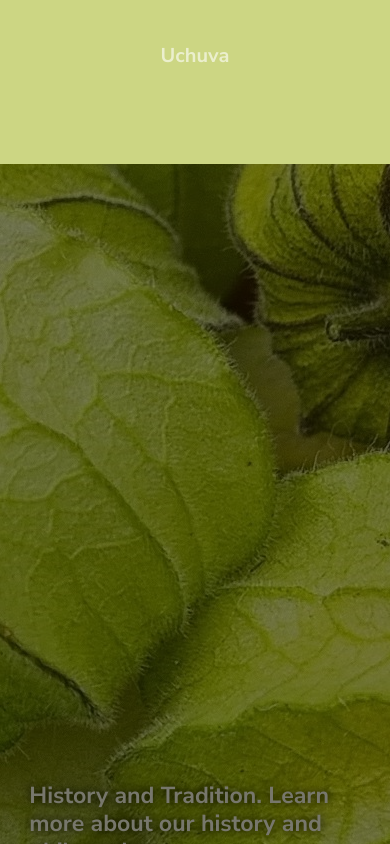
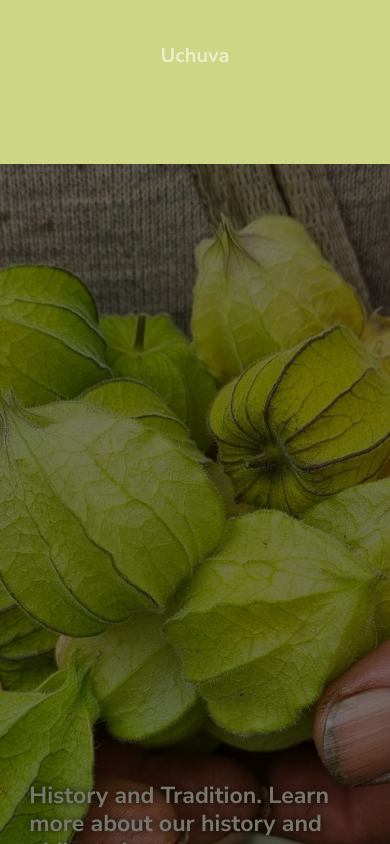
Before and after one commit to luisFPM97/AndesFruits, a React (Vite) app: page / in a window 390 px wide. Shown: the part 1480-2324 px from the top of the page. Built offline with nearby package versions, Linux system fonts and the light colour scheme.

Commit message:
Update App.css

```diff
--- a/src/App.css
+++ b/src/App.css
@@ -1283,7 +1283,7 @@ footer {
         img {
           object-fit: fill;
           height: auto;
-          min-height: 100vh;
+          height: 100vh;
           min-width: 100%;
         }
       }
```
